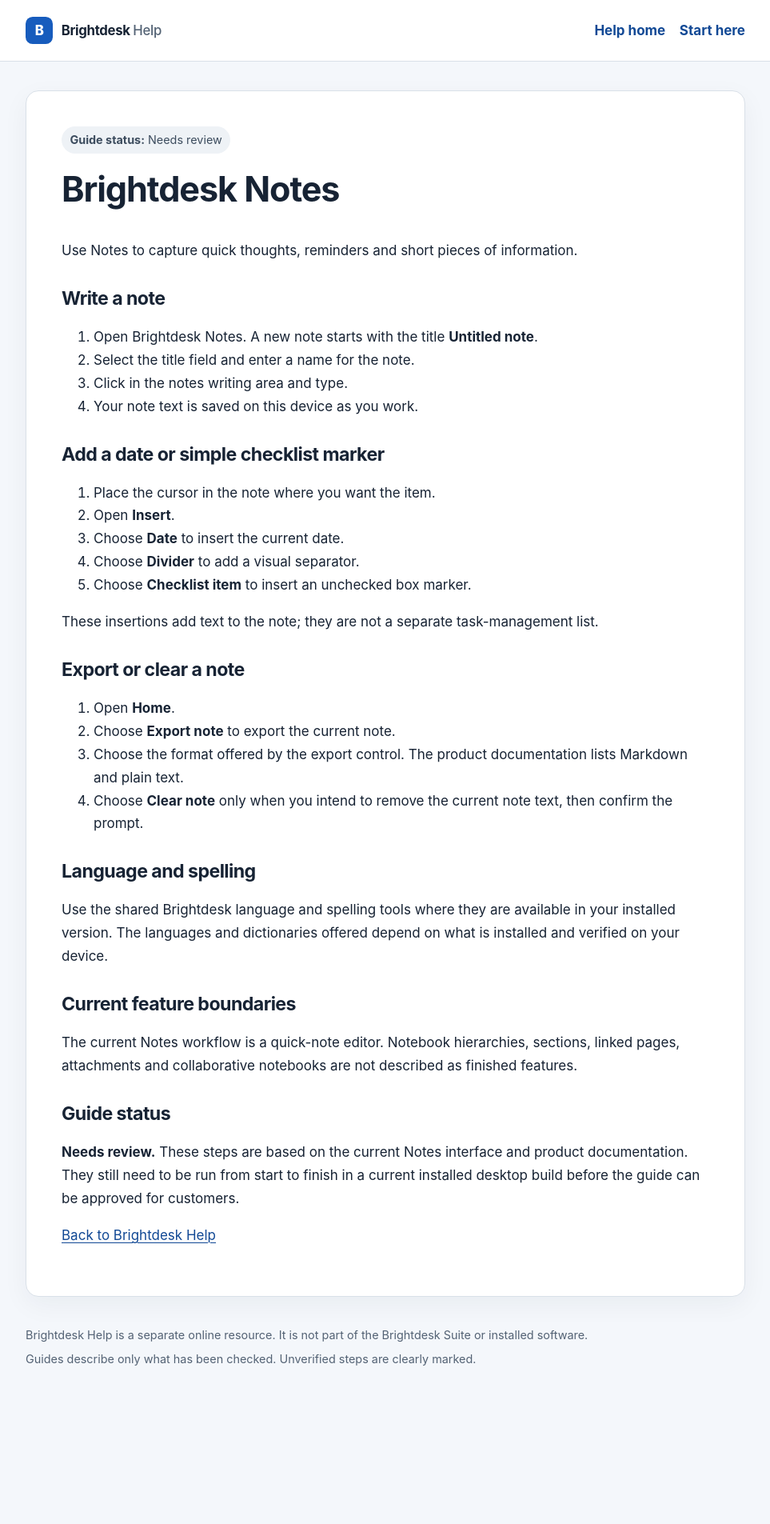
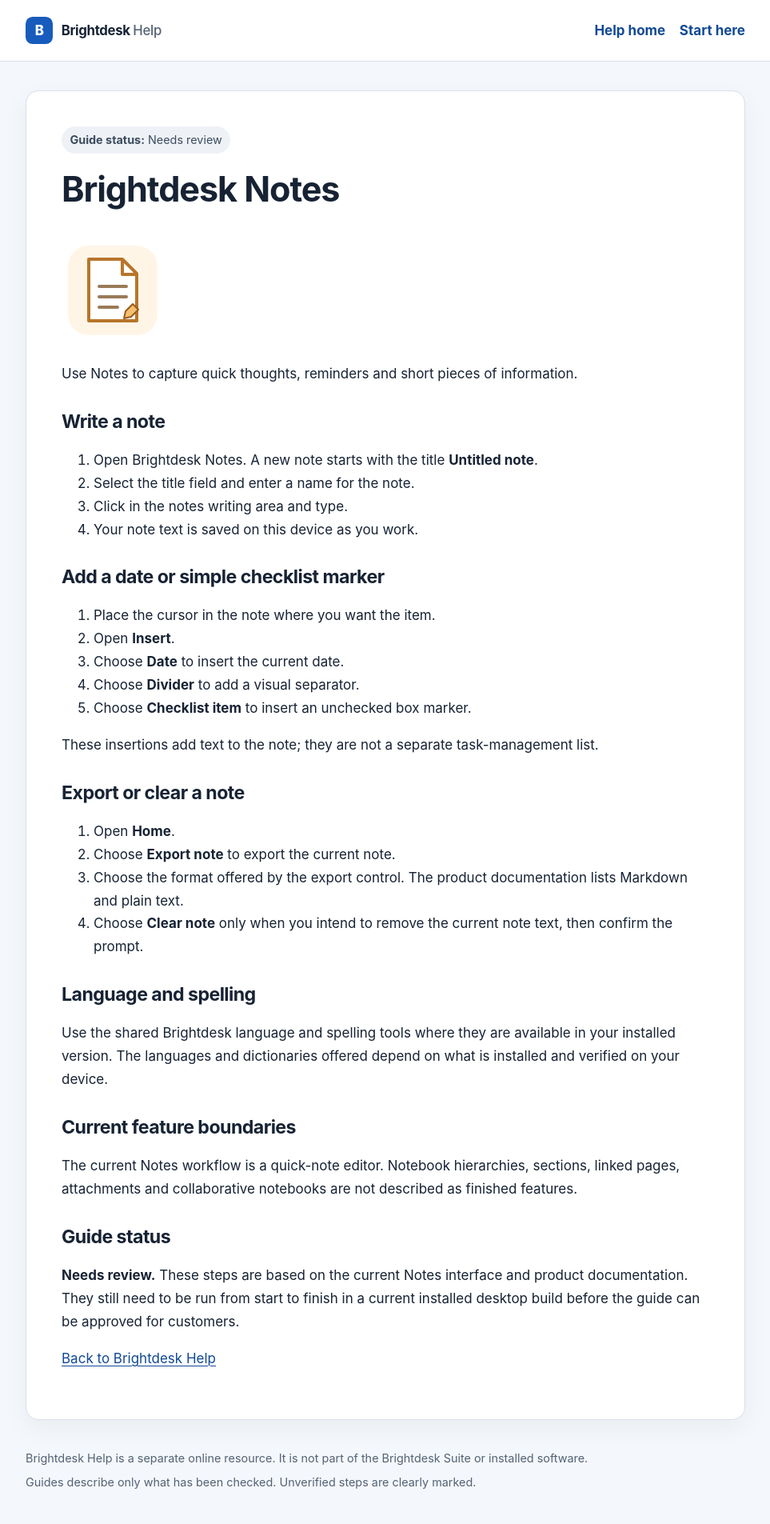
Before and after one commit to conz20/Brightdesk-Wiki, a Jekyll site: the page built from docs/products/notes.md, in a window 1280 px wide. Shown: the whole page at 80% size, without its empty margins (158-1121 px from the left). Built offline with Jekyll 4.4.1, drawn with Linux system fonts in a browser that asks for light colours; before the commit the page ends 1751 px from its top, so only the background shows below that.

Commit message:
Add accessible Notes icon to its Help guide

```diff
--- a/docs/products/notes.md
+++ b/docs/products/notes.md
@@ -7,6 +7,8 @@ permalink: /products/notes.html
 ---
 
 # Brightdesk Notes
+
+![Brightdesk Notes product icon](../assets/images/product-icons/notes.svg){: .product-guide-icon }
 
 Use Notes to capture quick thoughts, reminders and short pieces of information.
 
```
